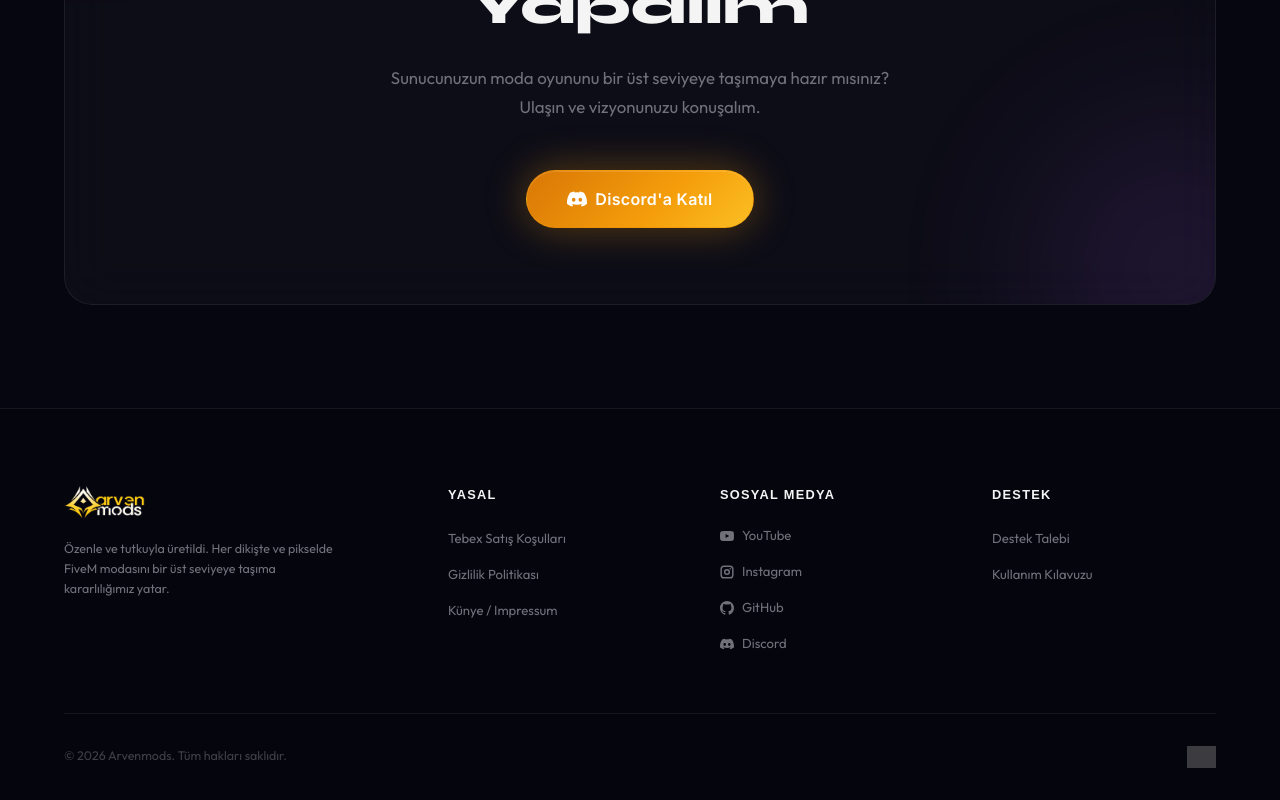
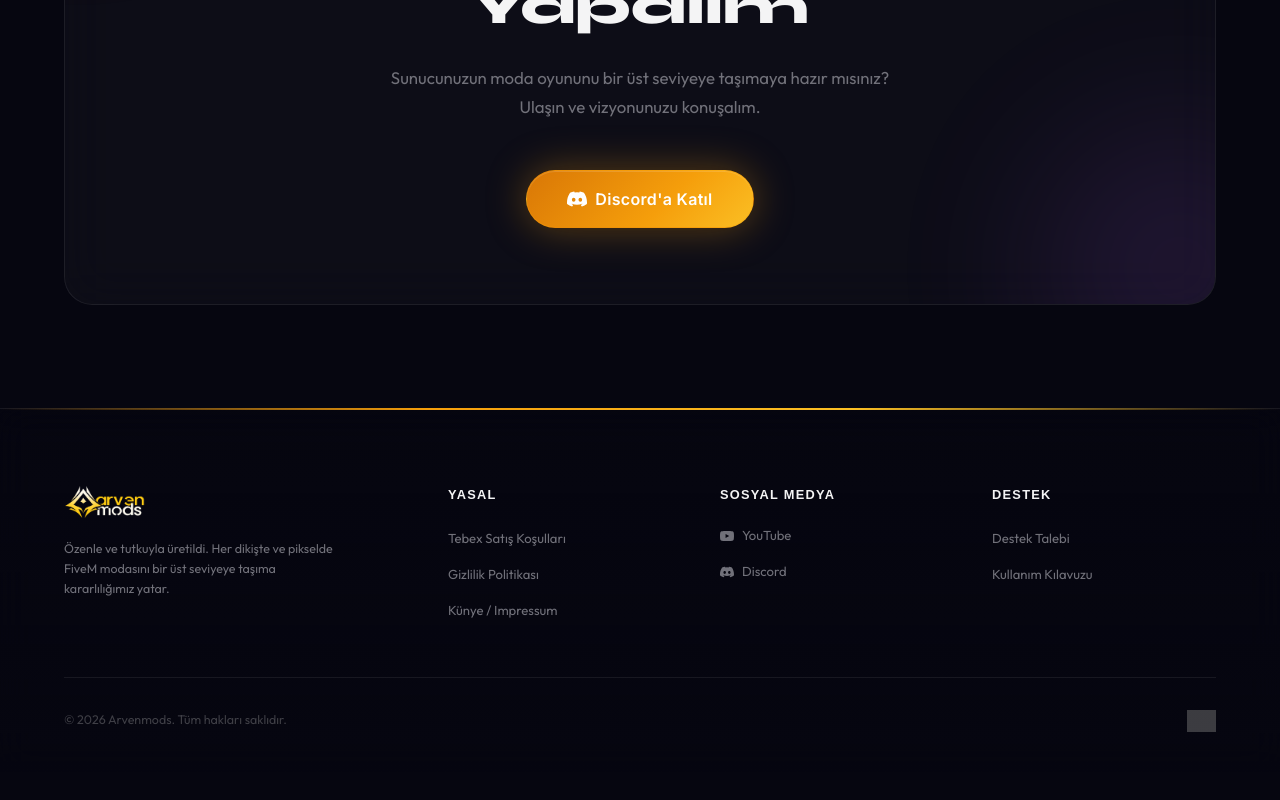
Before and after one commit to zamansenidesiler/arvensite, a React (Vite) app: page / in a window 1280 px wide. Shown: the part 8752-9552 px from the top of the page. After the commit the page ends 9524 px from the top, so only its background shows below. Built offline with nearby package versions, Linux system fonts and the light colour scheme; grey boxes are pictures that could not be loaded; a web font is replaced by a local one.

Commit message:
fix: disable scramble hover effect on nav menu, update footer links and modernize layout styling

```diff
--- a/src/components/Footer.jsx
+++ b/src/components/Footer.jsx
@@ -6,20 +6,6 @@ import { siteConfig } from '../config/site'
 const YoutubeIcon = () => (
   <svg width="14" height="14" viewBox="0 0 24 24" fill="currentColor">
     <path d="M23.498 6.163a3.003 3.003 0 0 0-2.11-2.11C19.517 3.545 12 3.545 12 3.545s-7.517 0-9.388.507a3.003 3.003 0 0 0-2.11 2.11C0 8.033 0 12 0 12s0 3.967.502 5.837a3.003 3.003 0 0 0 2.11 2.11c1.871.507 9.388.507 9.388.507s7.517 0 9.388-.507a3.003 3.003 0 0 0 2.11-2.11C24 15.967 24 12 24 12s0-3.967-.502-5.837zM9.545 15.568V8.432L15.818 12l-6.273 3.568z"/>
-  </svg>
-)
-
-const InstagramIcon = () => (
-  <svg width="14" height="14" viewBox="0 0 24 24" fill="none" stroke="currentColor" strokeWidth="2.5" strokeLinecap="round" strokeLinejoin="round">
-    <rect x="2" y="2" width="20" height="20" rx="5" ry="5"></rect>
-    <circle cx="12" cy="12" r="4"></circle>
-    <line x1="17.5" y1="6.5" x2="17.51" y2="6.5"></line>
-  </svg>
-)
-
-const GithubIcon = () => (
-  <svg width="14" height="14" viewBox="0 0 24 24" fill="currentColor">
-    <path d="M12 0c-6.626 0-12 5.373-12 12 0 5.302 3.438 9.8 8.207 11.387.599.111.793-.261.793-.577v-2.234c-3.338.726-4.033-1.416-4.033-1.416-.546-1.387-1.333-1.756-1.333-1.756-1.089-.745.083-.729.083-.729 1.205.084 1.839 1.237 1.839 1.237 1.07 1.834 2.807 1.304 3.492.997.107-.775.418-1.305.762-1.604-2.665-.305-5.467-1.334-5.467-5.931 0-1.311.469-2.381 1.236-3.221-.124-.303-.535-1.524.117-3.176 0 0 1.008-.322 3.301 1.23.957-.266 1.983-.399 3.003-.404 1.02.005 2.047.138 3.006.404 2.291-1.552 3.297-1.23 3.297-1.23.653 1.653.242 2.874.118 3.176.77.84 1.235 1.911 1.235 3.221 0 4.609-2.807 5.624-5.479 5.921.43.372.823 1.102.823 2.222v3.293c0 .319.192.694.801.576 4.765-1.589 8.199-6.086 8.199-11.386 0-6.627-5.373-12-12-12z"/>
   </svg>
 )
 
@@ -75,21 +61,9 @@ export default function Footer() {
             <h4 className="footer-col-title">{t.footer.colSocials}</h4>
             <ul className="footer-links">
               <li>
-                <a href="https://youtube.com/@arvenmods" target="_blank" rel="noopener noreferrer" className="footer-link-item">
+                <a href="https://www.youtube.com/@arvenimm" target="_blank" rel="noopener noreferrer" className="footer-link-item">
                   <YoutubeIcon />
                   {t.footer.youtube}
-                </a>
-              </li>
-              <li>
-                <a href="https://instagram.com/arvenmods" target="_blank" rel="noopener noreferrer" className="footer-link-item">
-                  <InstagramIcon />
-                  {t.footer.instagram}
-                </a>
-              </li>
-              <li>
-                <a href="https://github.com/zezedeyeter/arvensite" target="_blank" rel="noopener noreferrer" className="footer-link-item">
-                  <GithubIcon />
-                  {t.footer.github}
                 </a>
               </li>
               <li>
--- a/src/components/Navbar.jsx
+++ b/src/components/Navbar.jsx
@@ -3,7 +3,6 @@ import { flushSync } from 'react-dom'
 import { useLang } from '../context/LanguageContext'
 import { siteConfig } from '../config/site'
 import { scrollToSection, scrollToTop } from '../utils/scrollTo'
-import { useTextScramble } from '../hooks/useTextScramble'
 
 const SunIcon = () => (
   <svg width="14" height="14" viewBox="0 0 24 24" fill="none" stroke="currentColor" strokeWidth="2.2" strokeLinecap="round">
@@ -34,18 +33,7 @@ export default function Navbar() {
   const [scrolled, setScrolled] = useState(false)
   const [mobileOpen, setMobileOpen] = useState(false)
   const [theme, setTheme] = useState(() => localStorage.getItem('theme') || 'dark')
-  const { scramble, cancel } = useTextScramble()
 
-  useEffect(() => {
-    const navLinks = document.querySelectorAll('.nav-link')
-    navLinks.forEach(link => {
-      cancel(link)
-      const key = link.getAttribute('data-nav-key')
-      if (key && t.nav[key]) {
-        link.textContent = t.nav[key]
-      }
-    })
-  }, [lang, t, cancel])
 
   useEffect(() => {
     document.documentElement.dataset.theme = theme
@@ -136,10 +124,8 @@ export default function Navbar() {
             {links.map(({ key, id }) => (
               <button
                 key={key}
-                data-nav-key={key}
                 onClick={() => scrollTo(id)}
                 className="nav-link"
-                onMouseEnter={(e) => scramble(e, t.nav[key])}
               >
                 {t.nav[key]}
               </button>
--- a/src/i18n/en.js
+++ b/src/i18n/en.js
@@ -223,8 +223,6 @@ const en = {
     privacy: 'Tebex Privacy Policy',
     impressum: 'Tebex Impressum',
     youtube: 'YouTube',
-    instagram: 'Instagram',
-    github: 'GitHub',
     discord: 'Discord',
     ticketSupport: 'Ticket Support',
     documentation: 'Documentation',
--- a/src/i18n/tr.js
+++ b/src/i18n/tr.js
@@ -223,8 +223,6 @@ const tr = {
     privacy: 'Gizlilik Politikası',
     impressum: 'Künye / Impressum',
     youtube: 'YouTube',
-    instagram: 'Instagram',
-    github: 'GitHub',
     discord: 'Discord',
     ticketSupport: 'Destek Talebi',
     documentation: 'Kullanım Kılavuzu',
--- a/src/index.css
+++ b/src/index.css
@@ -1764,10 +1764,21 @@ main { position: relative; z-index: 1; }
 /* ── Modern footer layout ────────────────────────────────────────────────── */
 .site-footer {
   border-top: 1px solid var(--border);
-  padding: clamp(3rem, 6vw, 5rem) 0 2rem;
-  background: rgba(0, 0, 0, 0.08);
+  padding: clamp(4rem, 6vw, 6rem) 0 2.5rem;
+  background: linear-gradient(to bottom, rgba(6, 6, 16, 0.4), rgba(6, 6, 16, 0.85));
+  backdrop-filter: blur(16px);
+  -webkit-backdrop-filter: blur(16px);
   position: relative;
   z-index: 1;
+}
+.site-footer::before {
+  content: '';
+  position: absolute;
+  top: -1px;
+  left: 0;
+  right: 0;
+  height: 2px;
+  background: linear-gradient(90deg, transparent, var(--accent), var(--accent-2), transparent);
 }
 .footer-grid {
   display: grid;
```
